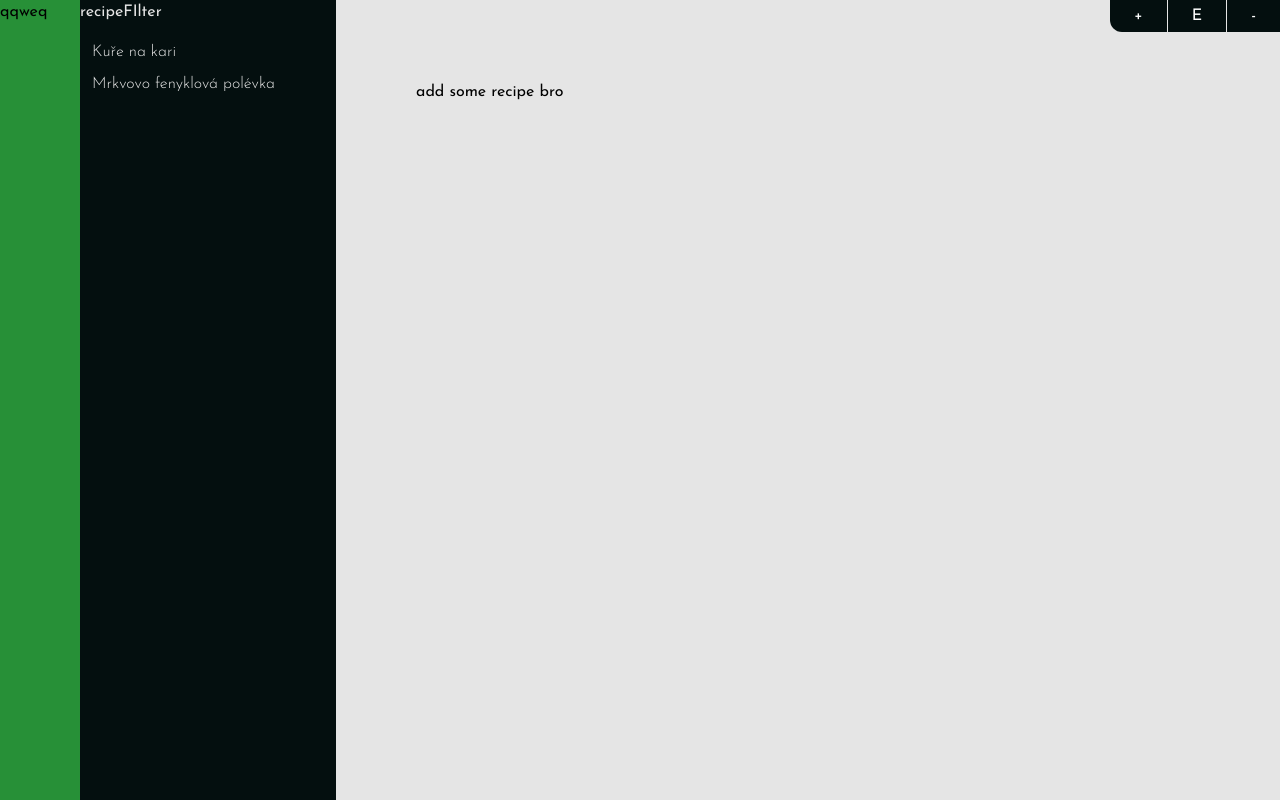
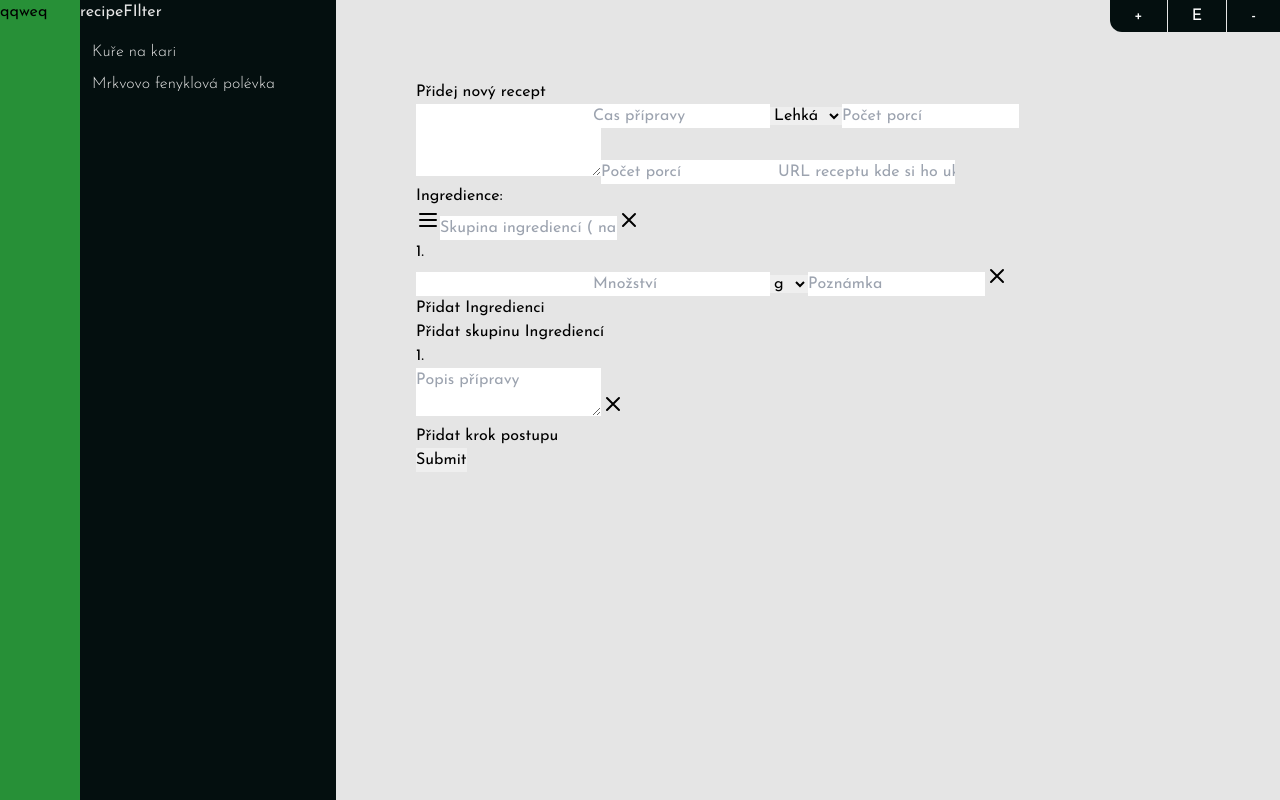
Before and after one commit to josefnagy/recipe-app, a React (Create React App) app: page /recipe/add in a window 1280 px wide. Built offline with nearby package versions, Linux system fonts and the light colour scheme.

Commit message:
feat()- added raw form structure for RecipeAdd

```diff
--- a/package.json
+++ b/package.json
@@ -16,6 +16,7 @@
         "lodash": "^4.17.21",
         "react": "^17.0.1",
         "react-dom": "^17.0.1",
+        "react-hook-form": "^6.15.4",
         "react-redux": "^7.2.2",
         "react-router-dom": "^5.2.0",
         "react-scripts": "4.0.3",
--- a/src/components/AppInfo.tsx
+++ b/src/components/AppInfo.tsx
@@ -15,7 +15,7 @@ const AppInfo: React.FC = () => {
   };
 
   return (
-    <div className="bg-tertiary p-20 flex flex-col ml-84">
+    <div className="flex-auto bg-tertiary p-20 flex flex-col ml-84">
       {renderAppInfo()}
     </div>
   );
--- a/src/components/RecipeAdd.tsx
+++ b/src/components/RecipeAdd.tsx
@@ -1,9 +1,163 @@
 import React from 'react';
+import { useForm } from 'react-hook-form';
+
+import { Recipe } from '../store/recipes/types';
 
 const RecipeAdd: React.FC = () => {
+  const { register, handleSubmit, watch } = useForm<Recipe>();
+
+  const onSubmit = (data: Recipe) => console.log(data);
+
+  // console.log(watch('name'));
+
   return (
     <div className="flex-auto bg-tertiary p-20 flex flex-col ml-84">
-      add some recipe bro
+      <h1>Přidej nový recept</h1>
+      <form onSubmit={handleSubmit(onSubmit)}>
+        <div>
+          <input name="name" ref={register} type="text" />
+          <input
+            name="cookingTime"
+            ref={register}
+            type="text"
+            placeholder="Čas přípravy"
+          />
+          <select name="difficulty" ref={register}>
+            <option value="easy">Lehká</option>
+            <option value="moderate">Střední</option>
+            <option value="hard">Těžká</option>
+          </select>
+          <input
+            name="portions"
+            ref={register}
+            type="text"
+            placeholder="Počet porcí"
+          />
+        </div>
+
+        <textarea name="description" id="description" ref={register}></textarea>
+        <input
+          name="portions"
+          ref={register}
+          type="text"
+          placeholder="Počet porcí"
+        />
+        <input
+          name="url"
+          type="text"
+          ref={register}
+          placeholder="URL receptu kde si ho ukrad"
+        />
+
+        {/* ------ INGREDIENTS------ */}
+        <div>
+          <h2>Ingredience:</h2>
+          {/* ------ INGREDIENT GROUP ------ */}
+          <div>
+            {/* ------ INGREDIENT GROUP HEADER ------ */}
+            <div>
+              <button>
+                <svg width="24" height="24" viewBox="0 0 24 24" fill="none">
+                  <path
+                    d="M4 18H20M4 6H20H4ZM4 12H20H4Z"
+                    stroke="black"
+                    strokeWidth="2"
+                    strokeLinecap="round"
+                    strokeLinejoin="round"
+                  />
+                </svg>
+              </button>
+              <input
+                name="ingGroupName"
+                type="text"
+                ref={register}
+                placeholder="Skupina ingrediencí ( např. korpus, omáčka, náplň atd... )"
+              />
+              <button>
+                <svg width="24" height="24" viewBox="0 0 24 24" fill="none">
+                  <path
+                    d="M6 6L18 18M6 18L18 6L6 18Z"
+                    stroke="black"
+                    strokeWidth="2"
+                    strokeLinecap="round"
+                    strokeLinejoin="round"
+                  />
+                </svg>
+              </button>
+            </div>
+            {/* INGREDIENTS LIST */}
+            <div>
+              {/* INGREDIENT */}
+              <div>
+                <div>1.</div>
+                <input
+                  name="ingredientName"
+                  type="text"
+                  ref={register}
+                  placeholder=""
+                />
+                <input
+                  name="amount"
+                  type="text"
+                  ref={register}
+                  placeholder="Množství"
+                />
+                <select name="unit" ref={register}>
+                  <option value="g">g</option>
+                  <option value="kg">kg</option>
+                  <option value="ml">ml</option>
+                </select>
+                <input
+                  name="note"
+                  type="text"
+                  ref={register}
+                  placeholder="Poznámka"
+                />
+                <button>
+                  <svg width="24" height="24" viewBox="0 0 24 24" fill="none">
+                    <path
+                      d="M6 6L18 18M6 18L18 6L6 18Z"
+                      stroke="black"
+                      strokeWidth="2"
+                      strokeLinecap="round"
+                      strokeLinejoin="round"
+                    />
+                  </svg>
+                </button>
+              </div>
+            </div>
+            <button>Přidat Ingredienci</button>
+          </div>
+          <button>Přidat skupinu Ingrediencí</button>
+        </div>
+
+        {/* BATTLE PLAN */}
+        <div>
+          {/* BATTLE PLAN STEP */}
+          <div>
+            <div>1.</div>
+            <textarea
+              name="step-1"
+              ref={register}
+              placeholder="Popis přípravy"
+            ></textarea>
+            <button>
+              <svg width="24" height="24" viewBox="0 0 24 24" fill="none">
+                <path
+                  d="M6 6L18 18M6 18L18 6L6 18Z"
+                  stroke="black"
+                  strokeWidth="2"
+                  strokeLinecap="round"
+                  strokeLinejoin="round"
+                />
+              </svg>
+            </button>
+          </div>
+          <button>Přidat krok postupu</button>
+        </div>
+
+        <input type="submit" />
+      </form>
     </div>
   );
 };
```
Also changed, not shown: 1 other file (tests, documents, lock files or other folders).
